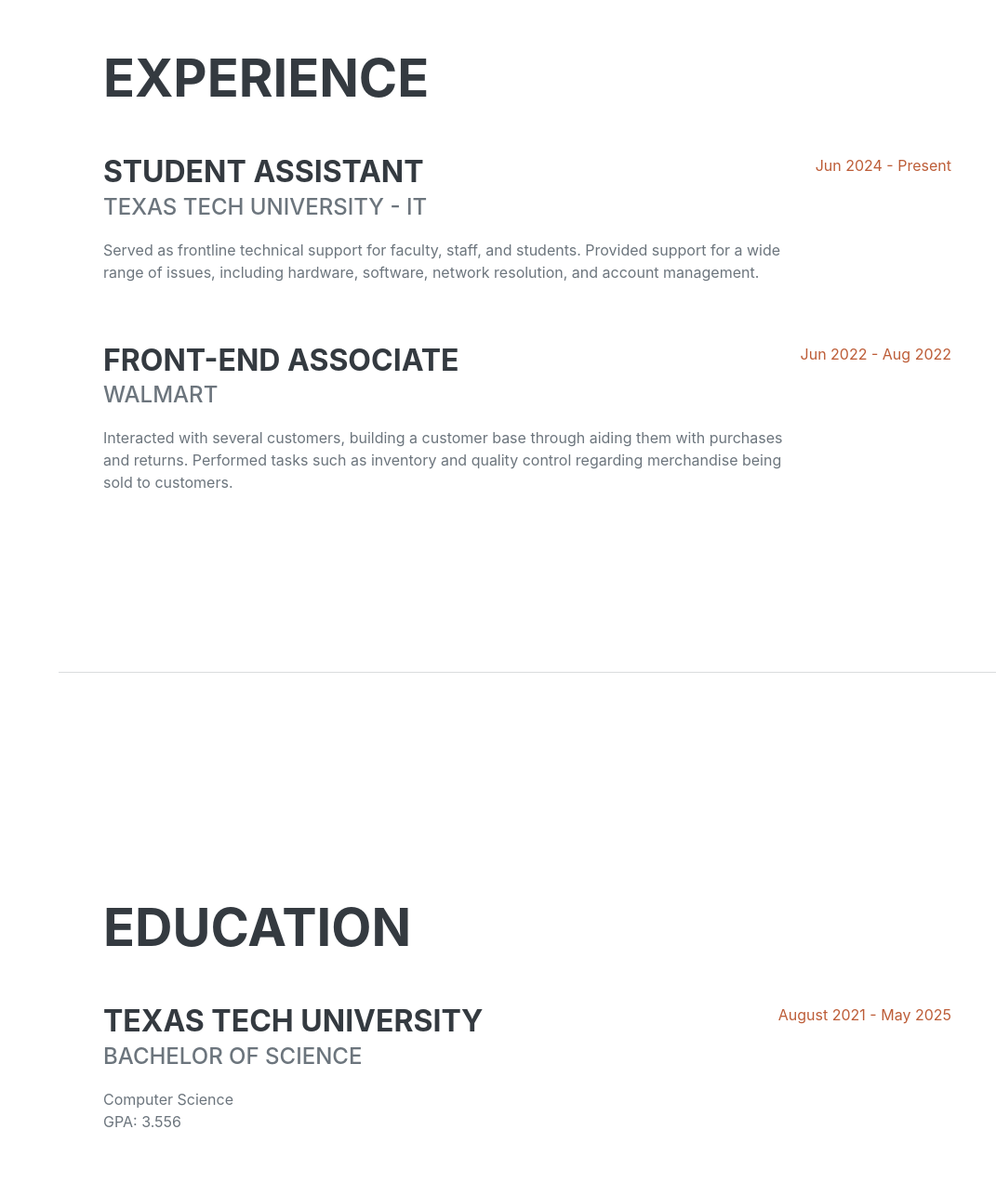
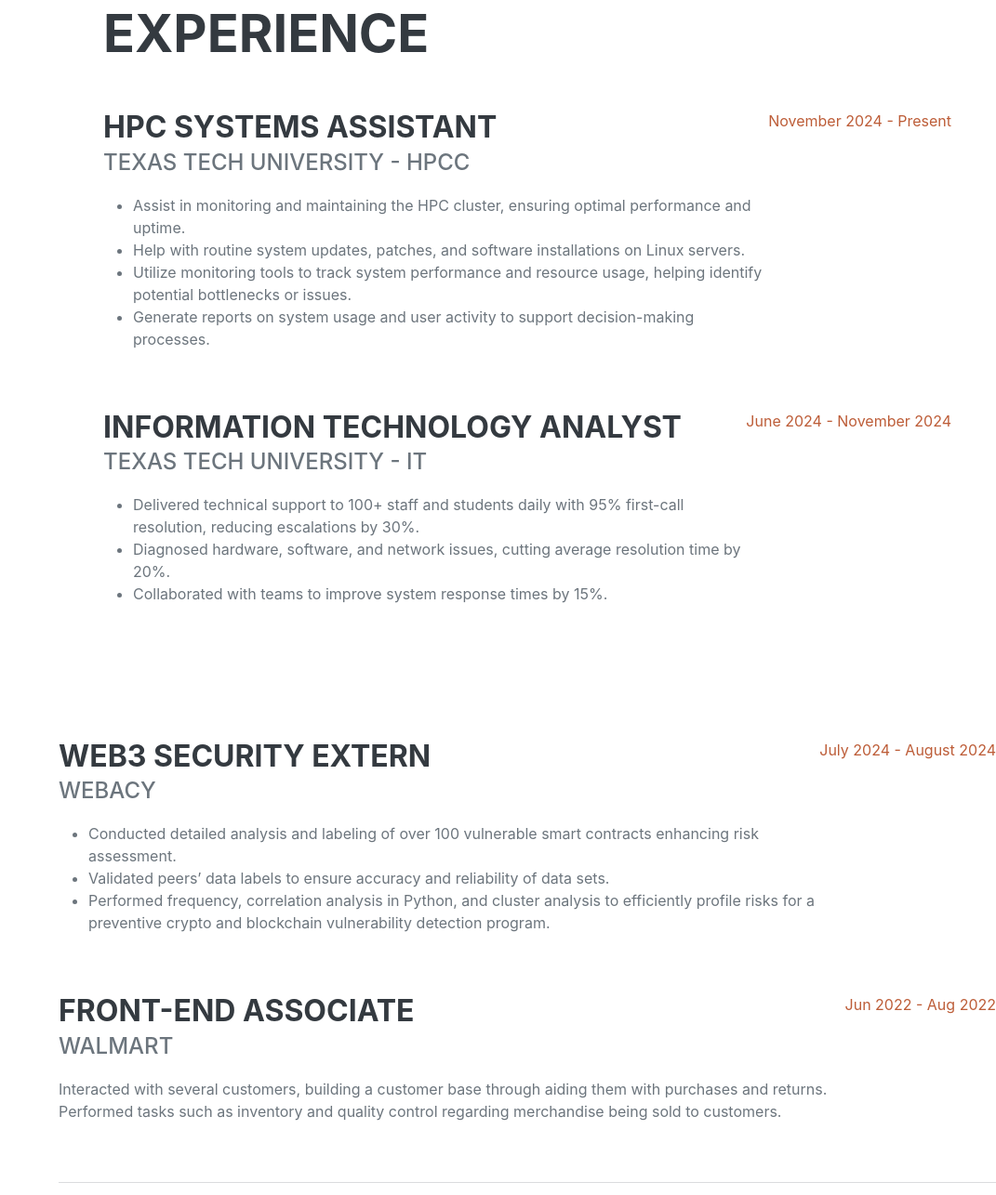
Before and after one commit to Sam-Amajoh/Sam-Amajoh.github.io, a plain HTML site: page index.html in a window 1280 px wide. Shown: the part 878-2164 px from the top of the page at 93% size, without its empty margins (209-1280 px from the left). Drawn offline with nearby package versions, Linux system fonts and the light colour scheme; a web font is replaced by a local one.

Commit message:
updated with experience as of 12/12/2024

```diff
--- a/index.html
+++ b/index.html
@@ -49,7 +49,7 @@
                     </h1>
                     <div class="subheading mb-5">
                          (469) 756-0240 ·
-                        <a href="mailto:samuelamajohbusiness@gmail.com">samuelamajohbusiness@gmail.com</a>
+                        <a href="mailto:sam.amajoh@gmail.com">sam.amajoh@gmail.com</a>
                     </div>
                     <p class="lead mb-5">I'm a student at Texas Tech University majoring in Computer Science. I'm hardworking, ambitious, and have a compulsion for making ideas manifest themselves in the real world using code.</p>
                     <div class="social-icons">
@@ -65,21 +65,49 @@
                     <h2 class="mb-5">Experience</h2>
                     <div class="d-flex flex-column flex-md-row justify-content-between mb-5">
                         <div class="flex-grow-1">
-                            <h3 class="mb-0">Student Assistant</h3>
-                            <div class="subheading mb-3">Texas Tech University - IT</div>
-                            <p>Served as frontline technical support for faculty, staff, and students. Provided support for a wide range of issues, including hardware, software, network resolution, and account management.</p>
+                            <h3 class="mb-0">HPC Systems Assistant</h3>
+                            <div class="subheading mb-3">Texas Tech University - HPCC</div>
+                                <ul><li> Assist in monitoring and maintaining the HPC cluster, ensuring optimal performance and uptime.</li>
+                                    <li> Help with routine system updates, patches, and software installations on Linux servers.</li>
+                                    <li>Utilize monitoring tools to track system performance and resource usage, helping identify potential bottlenecks or issues.</li>
+                                    <li>Generate reports on system usage and user activity to support decision-making processes.</li>
+
                         </div>
-                        <div class="flex-shrink-0"><span class="text-primary">Jun 2024 - Present</span></div>
+                        <div class="flex-shrink-0"><span class="text-primary">November 2024 - Present</span></div>
                     </div>
                     <div class="d-flex flex-column flex-md-row justify-content-between mb-5">
                         <div class="flex-grow-1">
-                            <h3 class="mb-0">Front-End Associate</h3>
-                            <div class="subheading mb-3">Walmart</div>
-                            <p>Interacted with several customers, building a customer base through aiding them with purchases and returns. Performed tasks such as inventory and quality control regarding merchandise being sold to customers.</p>
+                            <h3 class="mb-0">Information Technology Analyst</h3>
+                            <div class="subheading mb-3">Texas Tech University - IT</div>
+                            <ul><li>Delivered technical support to 100+ staff and students daily with 95% first-call resolution, reducing escalations by 30%.</li>
+                                <li>Diagnosed hardware, software, and network issues, cutting average resolution time by 20%.</li>
+                                <li>Collaborated with teams to improve system response times by 15%.</li></ul>
                         </div>
-                        <div class="flex-shrink-0"><span class="text-primary">Jun 2022 - Aug 2022</span></div>
+                        <div class="flex-shrink-0"><span class="text-primary">June 2024 - November 2024</span></div>
                     </div>
                 </div>
+            </div>
+            <div class="d-flex flex-column flex-md-row justify-content-between mb-5">
+                <div class="flex-grow-1">
+                    <h3 class="mb-0">Web3 Security Extern</h3>
+                    <div class="subheading mb-3">Webacy</div>
+                    <ul><li> Conducted detailed analysis and labeling of over 100 vulnerable smart contracts enhancing risk assessment.
+                        <li>Validated peers’ data labels to ensure accuracy and reliability of data sets.</li>
+                        <li>Performed frequency, correlation analysis in Python, and cluster analysis to efficiently profile risks for a preventive
+                            crypto and blockchain vulnerability detection program.</li></ul>
+                </div>
+                <div class="flex-shrink-0"><span class="text-primary">July 2024 - August 2024</span></div>
+            </div>
+        </div>
+        <div class="d-flex flex-column flex-md-row justify-content-between mb-5">
+            <div class="flex-grow-1">
+                <h3 class="mb-0">Front-End Associate</h3>
+                <div class="subheading mb-3">Walmart</div>
+                <p>Interacted with several customers, building a customer base through aiding them with purchases and returns. Performed tasks such as inventory and quality control regarding merchandise being sold to customers.</p>
+            </div>
+            <div class="flex-shrink-0"><span class="text-primary">Jun 2022 - Aug 2022</span></div>
+        </div>
+    </div>
             </section>
             <hr class="m-0" />
             <!-- Education-->
```
